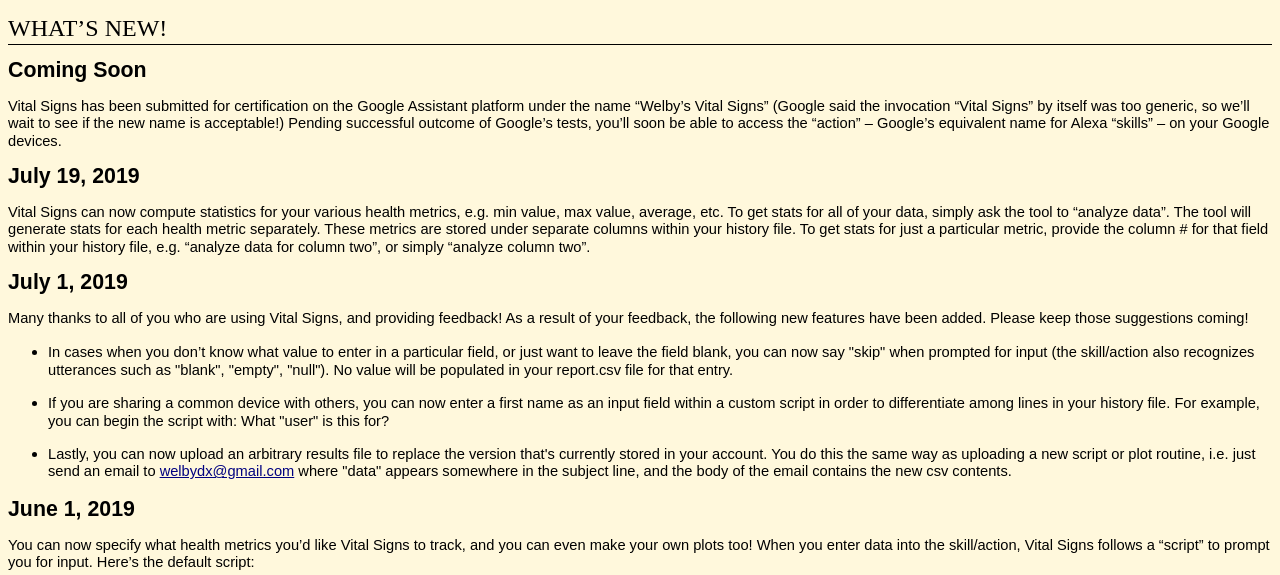
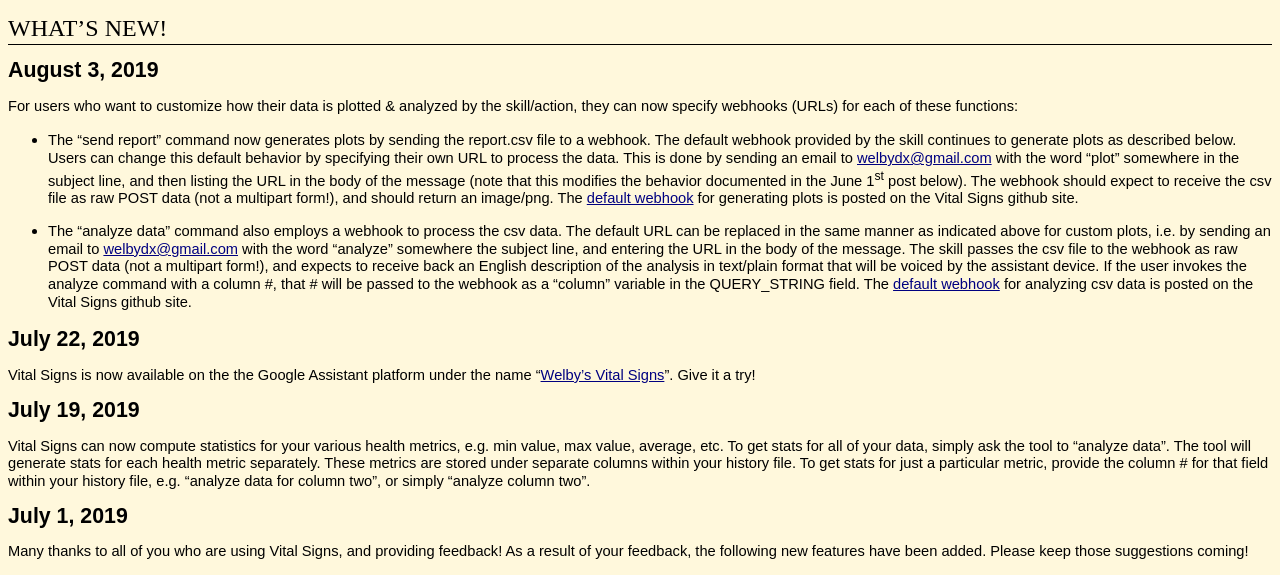
Before and after one commit to glmck13/VitalSigns, a plain HTML site: page docs/VitalSigns.html in a window 1280 px wide. Shown: the part 222-797 px from the top of the page. Drawn offline with Linux system fonts and the light colour scheme.

Commit message:
Add files via upload

```diff
--- a/docs/VitalSigns.html
+++ b/docs/VitalSigns.html
@@ -5,7 +5,7 @@
 	<title>Vital Signs</title>
 	<meta name="generator" content="LibreOffice 6.2.5.2 (Linux)"/>
 	<meta name="created" content="2019-05-13T18:28:07.359828118"/>
-	<meta name="changed" content="2019-07-19T04:10:06.238084422"/>
+	<meta name="changed" content="2019-08-03T09:58:32.418450368"/>
 	<style type="text/css">
 		@page { size: 8.27in 11.69in; margin: 0.79in }
 		p { margin-bottom: 0.1in; background: transparent; direction: inherit; line-height: 120%; background: transparent }
@@ -41,23 +41,52 @@
 condition you may have. In case of a medical emergency, seek
 treatment immediately.</i></p>
 <h1 class="western">What’s New!</h1>
-<h2 class="western">Coming Soon</h2>
-<p class="western">Vital Signs has been submitted for certification
-on the Google Assistant platform under the name “Welby’s Vital
-Signs” (Google said the invocation “Vital Signs” by itself was
-too generic, so we’ll wait to see if the new name is acceptable!)
-Pending successful outcome of Google’s tests, you’ll soon be able
-to access the “action” – Google’s equivalent name for Alexa
-“skills” – on your Google devices.</p>
+<h2 class="western">August 3, 2019</h2>
+<p class="western">For users who want to customize how their data is
+plotted &amp; analyzed by the skill/action, they can now specify
+webhooks (URLs) for each of these functions:</p>
+<ul>
+	<li><p class="western">The “send report” command now generates
+	plots by sending the report.csv file to a webhook.  The default
+	webhook provided by the skill continues to generate plots as
+	described below.  Users can change this default behavior by
+	specifying their own URL to process the data.  This is done by
+	sending an email to <a href="mailto:welbydx@gmail.com">welbydx@gmail.com</a>
+	with the word “plot” somewhere in the subject line, and then
+	listing the URL in the body of the message (note that this modifies
+	the behavior documented in the June 1<sup>st</sup> post below).  The
+	webhook should expect to receive the csv file as raw POST data (not
+	a multipart form!), and should return an image/png.  The <a href="https://github.com/glmck13/VitalSigns/blob/master/plot.cgi">default
+	webhook</a> for generating plots is posted on the Vital Signs github
+	site.</p>
+	<li><p class="western">The “analyze data” command also employs a
+	webhook to process the csv data.  The default URL can be replaced in
+	the same manner as indicated above for custom plots, i.e. by sending
+	an email to <a href="mailto:welbydx@gmail.com">welbydx@gmail.com</a>
+	with the word “analyze” somewhere the subject line, and entering
+	the URL in the body of the message.  The skill passes the csv file
+	to the webhook as raw POST data (not a multipart form!), and expects
+	to receive back an English description of the analysis in text/plain
+	format that will be voiced by the assistant device.  If the user
+	invokes the analyze command with a column #, that # will be passed
+	to the webhook as a “column” variable in the QUERY_STRING field.
+	 The <a href="https://github.com/glmck13/VitalSigns/blob/master/analyze.cgi">default
+	webhook</a> for analyzing csv data is posted on the Vital Signs
+	github site.</p>
+</ul>
+<h2 class="western">July 22, 2019</h2>
+<p class="western">Vital Signs is now available on the the Google
+Assistant platform under the name “<a href="https://assistant.google.com/services/a/uid/000000b41a84c96c">Welby’s
+Vital Signs</a>”.  Give it a try!</p>
 <h2 class="western">July 19, 2019</h2>
 <p class="western">Vital Signs can now compute statistics for your
 various health metrics, e.g. min value, max value, average, etc. To
 get stats for all of your data, simply ask the tool to “analyze
 data”. The tool will generate stats for each health metric
-separately. These metrics are stored under separate columns
-within your history file. To get stats for just a particular metric,
-provide the column # for that field within your history file, e.g.
-“analyze data for column two”, or simply “analyze column two”.</p>
+separately. These metrics are stored under separate columns within
+your history file. To get stats for just a particular metric, provide
+the column # for that field within your history file, e.g. “analyze
+data for column two”, or simply “analyze column two”.</p>
 <h2 class="western">July 1, 2019</h2>
 <p class="western" style="font-variant: normal; font-style: normal; font-weight: normal; text-decoration: none">
 Many thanks to all of you who are using Vital Signs, and providing
@@ -143,8 +172,8 @@
 &quot;&quot; using 1:3 axes x1y2 with linespoints</pre><h1 class="western">
 GETTING STARTED</h1>
 <p class="western">Vital Signs is an <a href="https://www.amazon.com/dp/B07S5KN6K6" target="_blank">Alexa
-skill</a> – and soon to be a Google Action – that maintains a
-history of your <a href="https://en.wikipedia.org/wiki/Vital_signs" target="_blank">primary
+skill</a> – and soon to be a <a href="https://assistant.google.com/services/a/uid/000000b41a84c96c">Google
+Action</a> – that maintains a history of your <a href="https://en.wikipedia.org/wiki/Vital_signs" target="_blank">primary
 vital signs</a> – body temperature, respiration rate, pulse, and
 blood pressure – and emails you a file and chart of this data
 whenever you request it. To use Vital Signs, do the following:</p>
@@ -183,8 +212,7 @@
 	<li><p class="western"><span style="font-variant: normal"><span style="text-decoration: none">“</span></span><span style="font-variant: normal"><span style="text-decoration: none"><span style="font-style: normal"><b>Enter
 	data”</b></span></span></span><span style="font-variant: normal"><span style="text-decoration: none">
 	</span></span><span style="font-variant: normal"><span style="text-decoration: none"><span style="font-style: normal"><span style="font-weight: normal">will
-	prompt you for your current vital signs. </span></span></span></span><span style="font-variant: normal"><span style="text-decoration: none"><span style="font-style: normal"><span style="font-weight: normal">By
-	default, these </span></span></span></span><span style="font-variant: normal"><span style="text-decoration: none"><span style="font-style: normal"><span style="font-weight: normal">include
+	prompt you for your current vital signs. By default, these include
 	your blood pressure (expressed as </span></span></span></span><span style="font-variant: normal"><span style="text-decoration: none"><i><span style="font-weight: normal">number</span></i></span></span><span style="font-variant: normal"><span style="text-decoration: none">
 	“</span></span><span style="font-variant: normal"><span style="text-decoration: none"><span style="font-style: normal"><span style="font-weight: normal">over”
 	</span></span></span></span><span style="font-variant: normal"><span style="text-decoration: none"><i><span style="font-weight: normal">number</span></i></span></span><span style="font-variant: normal"><span style="text-decoration: none"><span style="font-style: normal"><span style="font-weight: normal">),
@@ -194,16 +222,16 @@
 	(expressed as </span></span></span></span><span style="font-variant: normal"><span style="text-decoration: none"><i><span style="font-weight: normal">number</span></i></span></span><span style="font-variant: normal"><span style="text-decoration: none">
 	“</span></span><span style="font-variant: normal"><span style="text-decoration: none"><span style="font-style: normal"><span style="font-weight: normal">point”
 	</span></span></span></span><span style="font-variant: normal"><span style="text-decoration: none"><i><span style="font-weight: normal">number</span></i></span></span><span style="font-variant: normal"><span style="text-decoration: none"><span style="font-style: normal"><span style="font-weight: normal">).</span></span></span></span></p>
-	<li><p class="western"><span style="font-variant: normal"><span style="text-decoration: none">“</span></span><b><span style="font-variant: normal"><span style="text-decoration: none"><span style="font-style: normal">Analyze
-	data”</span></span></span></b><span style="font-variant: normal"><span style="text-decoration: none"><span style="font-style: normal"><span style="font-weight: normal">
-	will provide stats on the data you've entered, one health metric at
-	a time.  </span></span></span></span><span style="font-variant: normal"><span style="text-decoration: none"><span style="font-style: normal"><span style="font-weight: normal">Stats
-	include the minimum and maximum values for the metric, the median,
-	the average, and the standard deviation. Metrics are stored under
-	separate columns within the history file. To get stats for just a
-	particular metric, provide the column # for the metric as part of
-	the utterance, e.g. “analyze data for column two”, or simply
-	“analyze column two”.</span></span></span></span></p>
+	<li><p class="western"><span style="font-variant: normal"><span style="text-decoration: none">“</span></span><span style="font-variant: normal"><span style="text-decoration: none"><span style="font-style: normal"><b>Analyze
+	data”</b></span></span></span><span style="font-variant: normal"><span style="text-decoration: none">
+	</span></span><span style="font-variant: normal"><span style="text-decoration: none"><span style="font-style: normal"><span style="font-weight: normal">will
+	provide stats on the data you've entered, one health metric at a
+	time. Stats include the minimum and maximum values for the metric,
+	the median, the average, and the standard deviation. Metrics are
+	stored under separate columns within the history file. To get stats
+	for just a particular metric, provide the column # for the metric as
+	part of the utterance, e.g. “analyze data for column two”, or
+	simply “analyze column two”.</span></span></span></span></p>
 	<li><p class="western"><span style="font-variant: normal"><span style="text-decoration: none">“</span></span><span style="font-variant: normal"><span style="text-decoration: none"><span style="font-style: normal"><b>Send
 	report”</b></span></span></span><span style="font-variant: normal"><span style="text-decoration: none">
 	</span></span>will email you a file (csv format) with your vital
```
